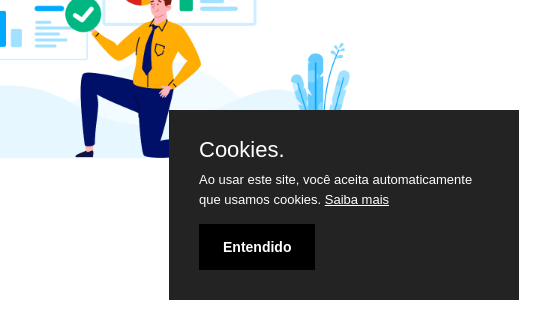
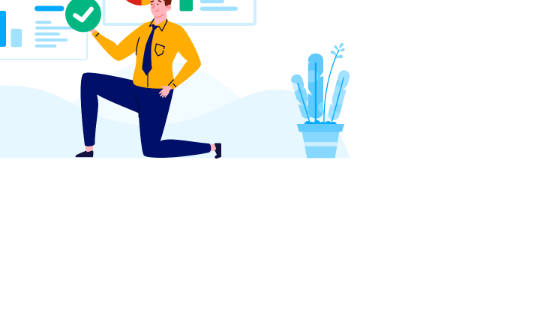
Before and after one commit to samuelikz/bras-solftware-page, a plain HTML site: page index.html in a window 1280 px wide. Shown: the part 470-800 px from the top of the page, 731-1280 px from the left. Drawn offline with nearby package versions, Linux system fonts and the light colour scheme.

Commit message:
Remover cookies

```diff
--- a/index.html
+++ b/index.html
@@ -7,7 +7,6 @@
     <meta name="viewport" content="width=device-width, initial-scale=1.0">
     <link rel="stylesheet" href="./public/css/style.css">
     <link rel="stylesheet" href="./public/css/thema.css">
-    <link rel="stylesheet" href="./public/css/cookies.css">
     <link rel="shortcut icon" href="./public/pictures/path16803.ico" type="image/x-icon">
     <link rel="stylesheet" href="https://fonts.googleapis.com/css2?family=Material+Symbols+Sharp:opsz,wght,FILL,GRAD@48,400,0,0" />
     <title>Brasolftware</title>
@@ -56,7 +55,6 @@
     </footer>
 
     <script src="./public/javascript/main.js"></script>
-    <script src="./public/javascript/cookies.js"></script>
 
 </body>
 
--- a/public/css/cookies.css
+++ /dev/null
@@ -1,65 +0,0 @@
-.cookieConsentContainer {
-    z-index: 999;
-    width: 350px;
-    min-height: 20px;
-    box-sizing: border-box;
-    padding: 30px 30px 30px 30px;
-    background: #232323;
-    overflow: hidden;
-    position: fixed;
-    bottom: 30px;
-    right: 30px;
-    display: none
-}
-
-.cookieConsentContainer .cookieTitle a {
-    font-family: OpenSans, arial, sans-serif;
-    color: #fff;
-    font-size: 22px;
-    line-height: 20px;
-    display: block
-}
-
-.cookieConsentContainer .cookieDesc p {
-    margin: 0;
-    padding: 0;
-    font-family: OpenSans, arial, sans-serif;
-    color: #fff;
-    font-size: 13px;
-    line-height: 20px;
-    display: block;
-    margin-top: 10px
-}
-
-.cookieConsentContainer .cookieDesc a {
-    font-family: OpenSans, arial, sans-serif;
-    color: #fff;
-    text-decoration: underline
-}
-
-.cookieConsentContainer .cookieButton a {
-    display: inline-block;
-    font-family: OpenSans, arial, sans-serif;
-    color: #fff;
-    font-size: 14px;
-    font-weight: 700;
-    margin-top: 14px;
-    background: #000;
-    box-sizing: border-box;
-    padding: 15px 24px;
-    text-align: center;
-    transition: background .3s
-}
-
-.cookieConsentContainer .cookieButton a:hover {
-    cursor: pointer;
-    background: #3e9b67
-}
-
-@media (max-width:980px) {
-    .cookieConsentContainer {
-        bottom: 0 !important;
-        left: 0 !important;
-        width: 100% !important
-    }
-}
--- a/public/javascript/cookies.js
+++ /dev/null
@@ -1,54 +0,0 @@
-var purecookieTitle = "Cookies.",
-    purecookieDesc = "Ao usar este site, você aceita automaticamente que usamos cookies.",
-    purecookieLink = '<a href="https://www.cssscript.com/privacy-policy/" target="_blank">Saiba mais</a>',
-    purecookieButton = "Entendido";
-
-function pureFadeIn(e, o) {
-    var i = document.getElementById(e);
-    i.style.opacity = 0, i.style.display = o || "block",
-        function e() {
-            var o = parseFloat(i.style.opacity);
-            (o += .02) > 1 || (i.style.opacity = o, requestAnimationFrame(e))
-        }()
-}
-
-function pureFadeOut(e) {
-    var o = document.getElementById(e);
-    o.style.opacity = 1,
-        function e() {
-            (o.style.opacity -= .02) < 0 ? o.style.display = "none" : requestAnimationFrame(e)
-        }()
-}
-
-function setCookie(e, o, i) {
-    var t = "";
-    if (i) {
-        var n = new Date;
-        n.setTime(n.getTime() + 24 * i * 60 * 60 * 1e3), t = "; expires=" + n.toUTCString()
-    }
-    document.cookie = e + "=" + (o || "") + t + "; path=/"
-}
-
-function getCookie(e) {
-    for (var o = e + "=", i = document.cookie.split(";"), t = 0; t < i.length; t++) {
-        for (var n = i[t];
-            " " == n.charAt(0);) n = n.substring(1, n.length);
-        if (0 == n.indexOf(o)) return n.substring(o.length, n.length)
-    }
-    return null
-}
-
-function eraseCookie(e) {
-    document.cookie = e + "=; Max-Age=-99999999;"
-}
-
-function cookieConsent() {
-    getCookie("purecookieDismiss") || (document.body.innerHTML += '<div class="cookieConsentContainer" id="cookieConsentContainer"><div class="cookieTitle"><a>' + purecookieTitle + '</a></div><div class="cookieDesc"><p>' + purecookieDesc + " " + purecookieLink + '</p></div><div class="cookieButton"><a onClick="purecookieDismiss();">' + purecookieButton + "</a></div></div>", pureFadeIn("cookieConsentContainer"))
-}
-
-function purecookieDismiss() {
-    setCookie("purecookieDismiss", "1", 7), pureFadeOut("cookieConsentContainer")
-}
-window.onload = function() {
-    cookieConsent()
-};
```
